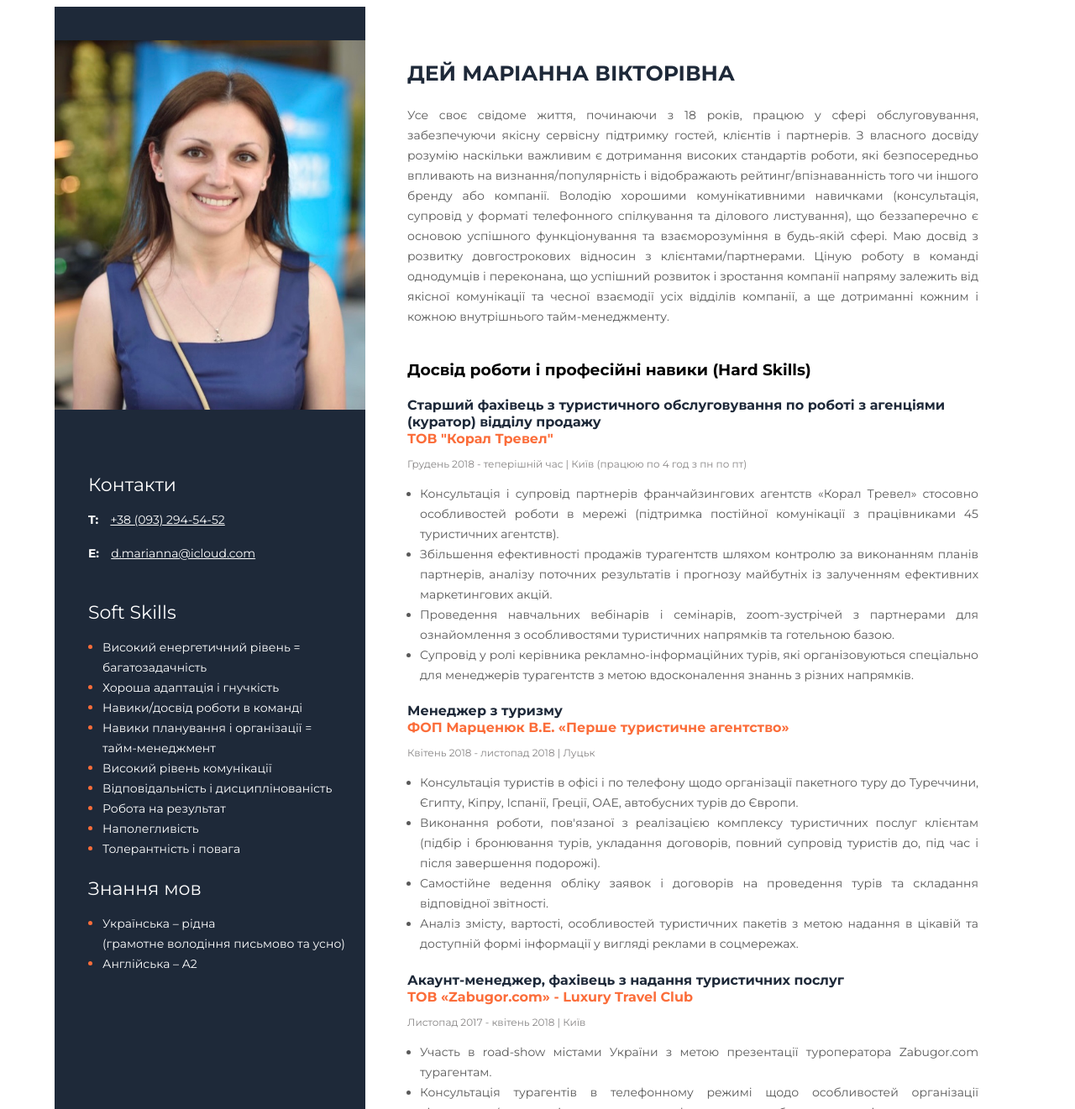
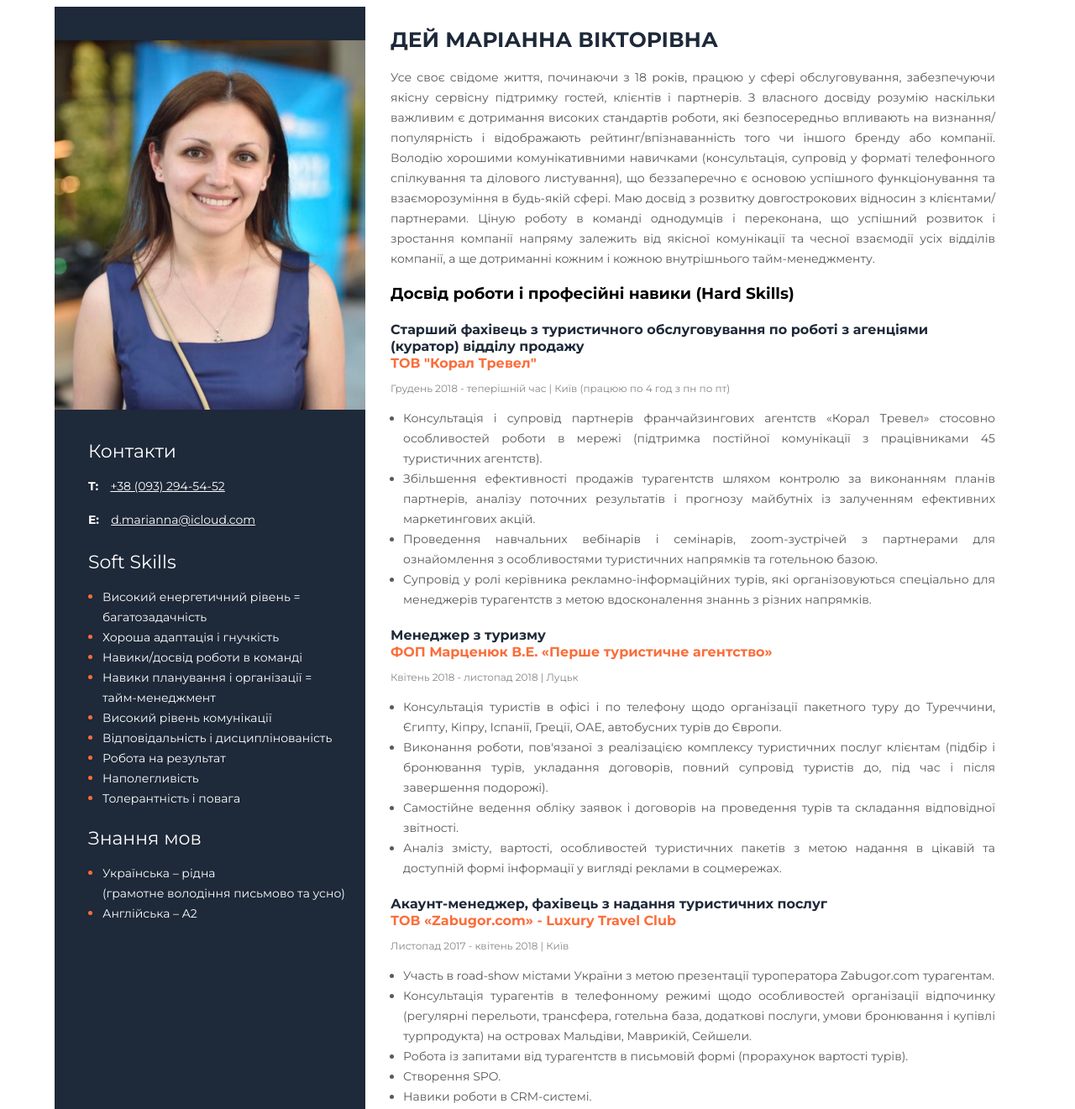
Before and after one commit to MariDei/CV, a plain HTML site: page index.html in a window 1280 px wide. Shown: the top 1321 px of the page at 84% size. Drawn offline with Linux system fonts and the light colour scheme.

Commit message:
Updated css file

```diff
--- a/styles/styles.css
+++ b/styles/styles.css
@@ -11,12 +11,12 @@ body {
 
 .main-content {
     background-color: #FFFFFF;
-    padding: 50px 50px;
+    padding: 10px 30px;
 }
 
 /* about styles */
 .about {
-    margin-bottom: 40px;
+    margin-bottom: 10px;
 }
 
 .about-position {
@@ -34,7 +34,7 @@ body {
     font-size: 25px;
     line-height: 25px;
     color: #1E2939;
-    margin-bottom: 25px;
+    margin-bottom: 20px;
 }
 
 .about-name-item {
@@ -115,7 +115,7 @@ body {
 }
 /* education styles */
 .education {
-    margin-top: 40px;
+    margin-top: 20px;
 }
 
 .education-establishment {
@@ -144,7 +144,7 @@ body {
 
 .photo {
     width: 370px;
-    margin-bottom: 50px;
+    margin-bottom: 10px;
 }
 .contacts,
 .tech-skills {
@@ -152,7 +152,7 @@ body {
 }
 
 .contacts {
-    margin-bottom: 45px;
+    margin-bottom: 25px;
 }
 
 .sidebar-title {
@@ -182,7 +182,7 @@ body {
 }
 
 .tech-skills {
-    margin-bottom: 45px;
+    margin-bottom: 25px;
 }
 
 .tech-skills-list{
```
